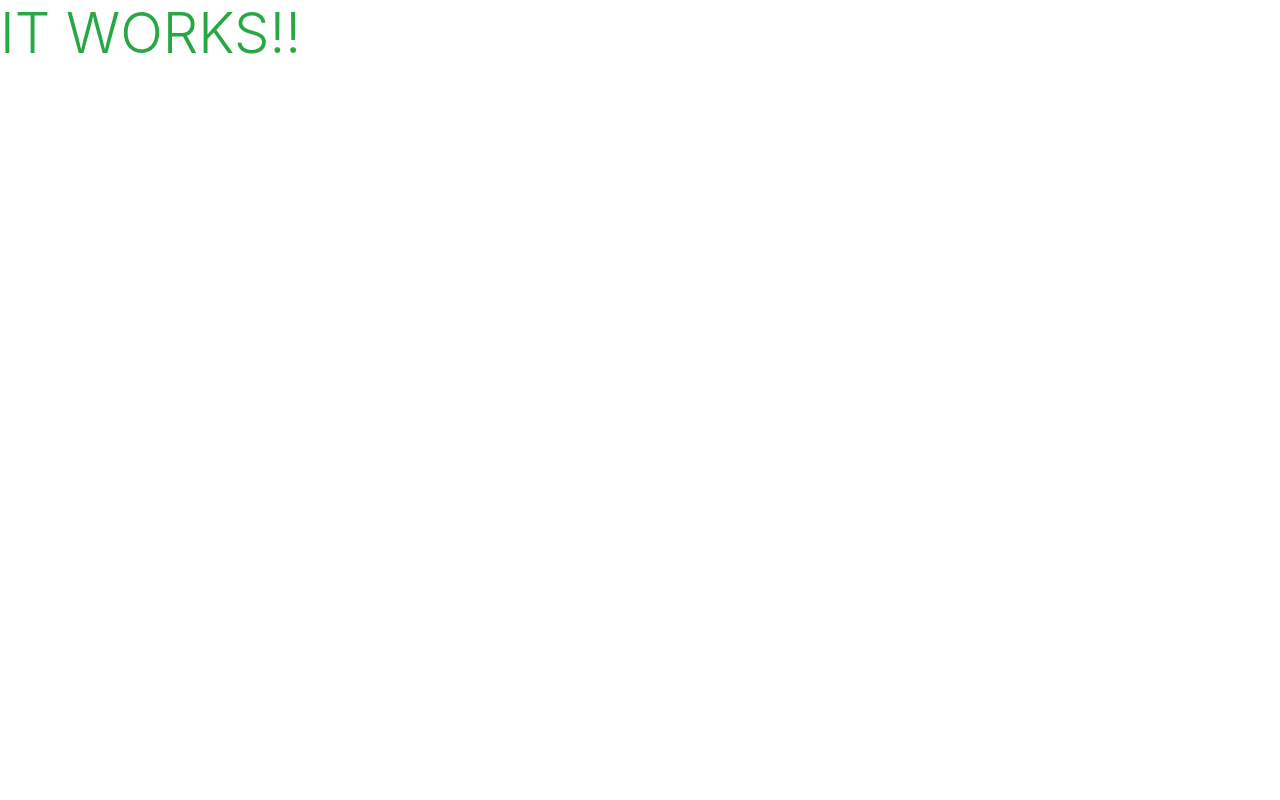
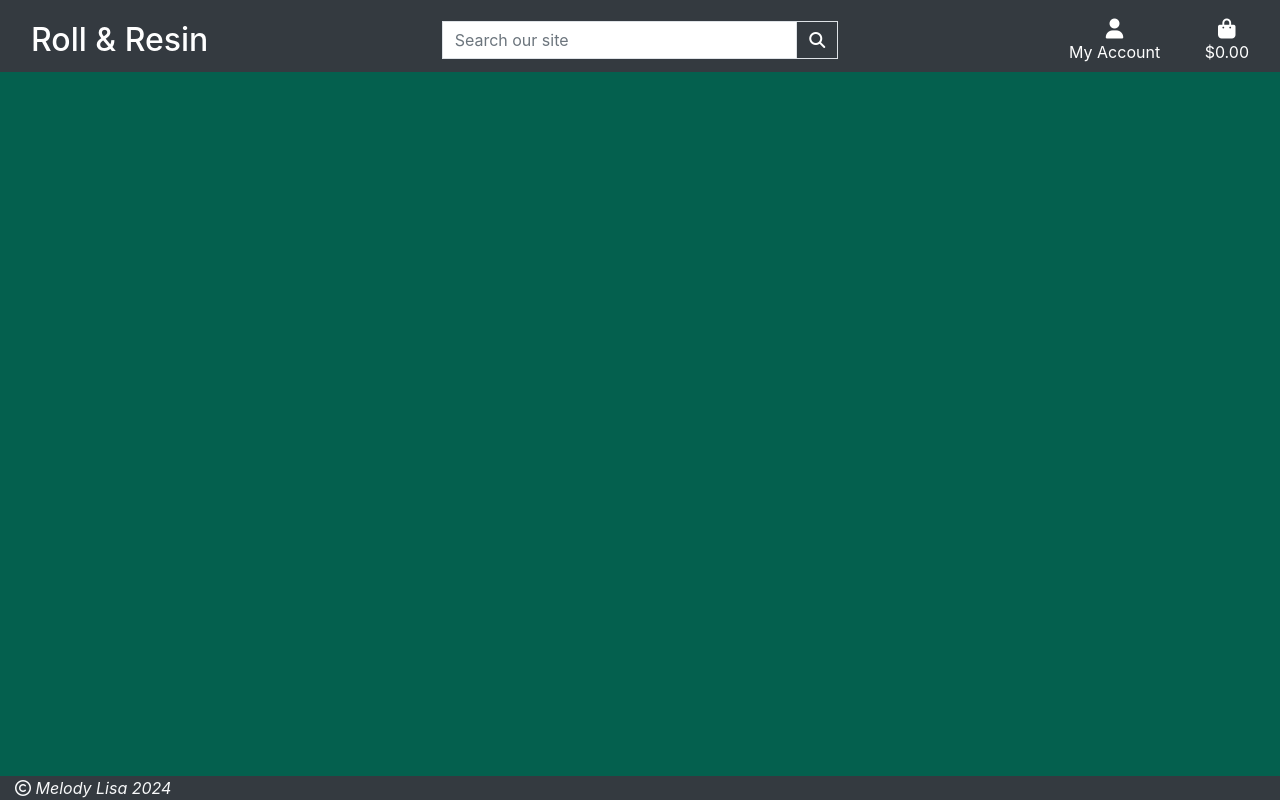
Before and after one commit to Melody-Lisa/roll-resin-draft, a Django app: page / in a window 1280 px wide. Before the commit the page is almost empty. Run offline with Django 3.2, Linux system fonts and the light colour scheme; some libraries are stand-ins or nearby versions.

Commit message:
Set up custom styling

```diff
--- a/home/templates/home/index.html
+++ b/home/templates/home/index.html
@@ -1,6 +1,16 @@
 {% extends "base.html" %}
 {% load static %}
 
+{% block page_header %}
+<div class="container header-container">
+    <div class="row">
+        <div class="col">
+
+        </div>
+    </div>
+</div>
+{% endblock %}
+
 {% block content %}
-<h1 class="display-4 text-success">IT WORKS!!</h1>
+
 {% endblock %}
--- a/roll_resin/settings.py
+++ b/roll_resin/settings.py
@@ -147,6 +147,10 @@ USE_TZ = True
 # https://docs.djangoproject.com/en/3.2/howto/static-files/
 
 STATIC_URL = '/static/'
+STATICFILES_DIRS = (os.path.join(BASE_DIR, 'static'),)
+
+MEDIA_URL = '/media/'
+MEDIA_ROOT = os.path.join(BASE_DIR, 'media')
 
 # Default primary key field type
 # https://docs.djangoproject.com/en/3.2/ref/settings/#default-auto-field
--- /dev/null
+++ b/static/css/style.css
@@ -0,0 +1,35 @@
+/*.......................................Site Wide */
+html {
+    height: 100%;
+}
+
+body {
+    background-color: #04604e;
+    height: calc(100vh - 164px);
+
+}
+
+/*.......................................Hover underline from 30 seconds of code */
+a.hover-underline-animation {
+    display: inline-block;
+    position: relative;
+    color: #eb5cad;
+}
+
+a.hover-underline-animation::after {
+    content: '';
+    position: absolute;
+    width: 100%;
+    transform: scaleX(0);
+    height: 1px;
+    bottom: 0;
+    left: 0;
+    background-color: #eb5cad;
+    transform-origin: bottom right;
+    transition: transform 0.25s ease-out;
+}
+
+a.hover-underline-animation:hover::after {
+    transform: scaleX(1);
+    transform-origin: bottom left;
+}
--- a/templates/base.html
+++ b/templates/base.html
@@ -1,7 +1,7 @@
+{% load static %}
 <!doctype html>
-{% load static %}
+<html lang="en">
 
-<html lang="en">
 <head>
   {% block meta %}
   <meta http-equiv="X-UA-Compatible" contents="ie=edge">
@@ -9,7 +9,9 @@
   <meta name="viewport" content="width=device-width, initial-scale=1, shrink-to-fit=no">
   {% endblock %}
   {% block corecss %}
-    <link rel="stylesheet" href="https://cdn.jsdelivr.net/npm/bootstrap@4.6.2/dist/css/bootstrap.min.css" integrity="sha384-xOolHFLEh07PJGoPkLv1IbcEPTNtaed2xpHsD9ESMhqIYd0nLMwNLD69Npy4HI+N" crossorigin="anonymous">
+  <link rel="stylesheet" href="https://cdn.jsdelivr.net/npm/bootstrap@4.6.2/dist/css/bootstrap.min.css"
+    integrity="sha384-xOolHFLEh07PJGoPkLv1IbcEPTNtaed2xpHsD9ESMhqIYd0nLMwNLD69Npy4HI+N" crossorigin="anonymous">
+  <link rel="stylesheet" type="text/css" href="{% static 'css/style.css' %}">
     {% endblock %}
 
   <title>Roll & Resin {% block extra_title %}{% endblock %}</title>
@@ -17,7 +19,67 @@
 
 <body>
   <header class="container-fluid fixed-top">
-
+    <div id="topnav" class="row bg-dark pt-lg-2 d-none d-lg-flex">
+      <div class="col-12 col-lg-4 my-auto py-1 py-lg-0 text-center text-lg-left">
+        <a href="{% url 'home' %}" class="nav-link main-logo-link hover-underline-animation">
+          <h2 class="logo-font text-white my-0">Roll & Resin</h2>
+        </a>
+      </div>
+      <div class="col-12 col-lg-4 my-auto py-1 py-lg-0">
+        <form method="GET" action="">
+          <div class="input-group w-100">
+            <input class="form-control border border-black rounded-0" type="text" name="q"
+              placeholder="Search our site">
+            <div class="input-group-append">
+              <button class="form-control btn btn-black border border-black rounded-0" type="submit">
+                <span class="icon text-white">
+                  <i class="fas fa-search text-white"></i>
+                </span>
+              </button>
+            </div>
+          </div>
+        </form>
+      </div>
+      <div class="col-12 col-lg-4 my-auto py-1 py-lg-0">
+        <ul class="list-inline list-unstyled text-center text-lg-right my-0">
+          <li class="list-inline-item dropdown">
+            <a class="text-black nav-link hover-underline-animation" href="#" id="user-options" data-toggle="dropdown" aria-haspopup="true"
+              aria-expanded="false">
+              <div class="text-center">
+                <div><i class="fas fa-user fa-lg text-white"></i></div>
+                <p class="my-0 text-white">My Account</p>
+              </div>
+            </a>
+            <div class="dropdown-menu border-0" aria-labelledby="user-options">
+              {% if request.user.is_authenticated %}
+              {% if request.user.is_superuser %}
+              <a href="" class="dropdown-item hover-underline-animation">Product Management</a>
+              {% endif %}
+              <a href="" class="dropdown-item hover-underline-animation">My Profile</a>
+              <a href="{% url 'account_logout' %}" class="dropdown-item hover-underline-animation">Logout</a>
+              {% else %}
+              <a href="{% url 'account_signup' %}" class="dropdown-item hover-underline-animation">Register</a>
+              <a href="{% url 'account_login' %}" class="dropdown-item hover-underline-animation">Login</a>
+              {% endif %}
+            </div>
+          </li>
+          <li class="list-inline-item">
+            <a class="{% if grand_total %}text-info font-weight-bold{% else %}text-black{% endif %} nav-link hover-underline-animation" href="">
+              <div class="text-center">
+                <div><i class="fas fa-shopping-bag fa-lg text-white"></i></div>
+                <p class="my-0 text-white">
+                  {% if grand_total %}
+                  ${{ grand_total|floatformat:2 }}
+                  {% else %}
+                  $0.00
+                  {% endif %}
+                </p>
+              </div>
+            </a>
+          </li>
+        </ul>
+      </div>
+    </div>
   </header>
 
   {% if messages %}
@@ -30,11 +92,45 @@
   {% block content %}
   {% endblock %}
 
+  <!-- hero image and cover text -->
+  <div id="hero-outer" class="container-fluid px-0">
+    <figure id="heroimage" role="img" aria-label="hero image.">
+    </figure>
+    <article class="cover-text d-md-block">
+      <h2>My Page</h2>
+    </article>
+  </div>
+  <!-- /hero image -->
+
+
+
+  <!-- footer -->
+  <footer id="foot" class="footer nav bg-dark fixed-bottom">
+    <div class="container-fluid">
+      <div class="row align-items-center">
+        <div class="col-12 col-sm-6">
+          <span><i role="img" aria-label="copyright Melody Lisa" class="far fa-copyright text-light"></i></span>
+          <span class="d-none d-sm-inline text-light"><em> Melody Lisa 2024</em></span>
+        </div>
+        <div class="col-12 col-sm-6 d-flex justify-content-end">
+<!-- Socials here -->
+        </div>
+      </div>
+    </div>
+  </footer>
+
   {% block corejs %}
-    <script src="https://cdn.jsdelivr.net/npm/jquery@3.5.1/dist/jquery.min.js" integrity="sha256-9/aliU8dGd2tb6OSsuzixeV4y/faTqgFtohetphbbj0=" crossorigin="anonymous"></script>
-    <script src="https://cdn.jsdelivr.net/npm/popper.js@1.16.1/dist/umd/popper.min.js" integrity="sha384-9/reFTGAW83EW2RDu2S0VKaIzap3H66lZH81PoYlFhbGU+6BZp6G7niu735Sk7lN" crossorigin="anonymous"></script>
-    <script src="https://cdn.jsdelivr.net/npm/bootstrap@4.6.2/dist/js/bootstrap.min.js" integrity="sha384-+sLIOodYLS7CIrQpBjl+C7nPvqq+FbNUBDunl/OZv93DB7Ln/533i8e/mZXLi/P+" crossorigin="anonymous"></script>
+  <script src="https://kit.fontawesome.com/e9c73d7092.js" crossorigin="anonymous"></script>
+  <script src="https://cdn.jsdelivr.net/npm/jquery@3.5.1/dist/jquery.min.js"
+    integrity="sha256-9/aliU8dGd2tb6OSsuzixeV4y/faTqgFtohetphbbj0=" crossorigin="anonymous"></script>
+  <script src="https://cdn.jsdelivr.net/npm/popper.js@1.16.1/dist/umd/popper.min.js"
+    integrity="sha384-9/reFTGAW83EW2RDu2S0VKaIzap3H66lZH81PoYlFhbGU+6BZp6G7niu735Sk7lN" crossorigin="anonymous">
+  </script>
+  <script src="https://cdn.jsdelivr.net/npm/bootstrap@4.6.2/dist/js/bootstrap.min.js"
+    integrity="sha384-+sLIOodYLS7CIrQpBjl+C7nPvqq+FbNUBDunl/OZv93DB7Ln/533i8e/mZXLi/P+" crossorigin="anonymous">
+  </script>
   {% endblock %}
 
 </body>
+
 </html>
```
Lines whose indentation alone changed are shown as unchanged.
